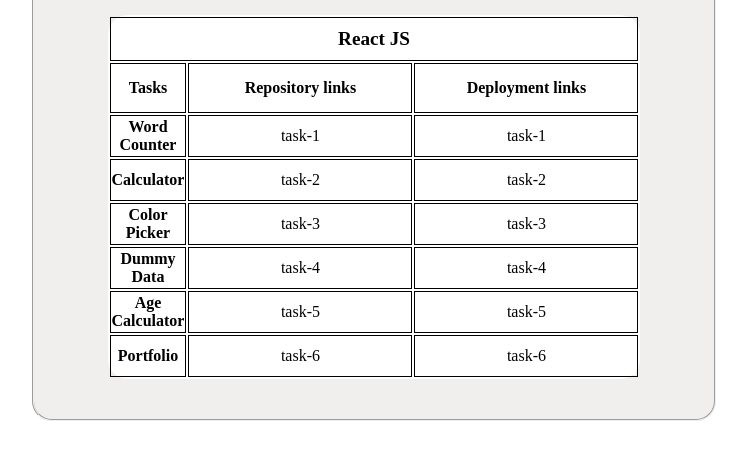
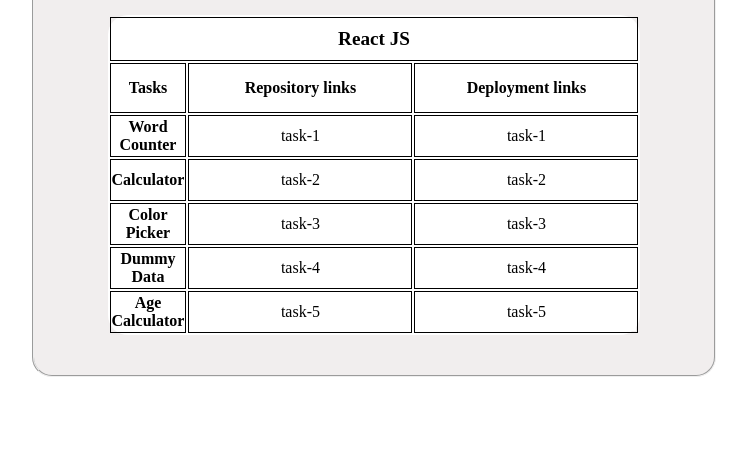
Before and after one commit to Ananya-Polisetty/Assignment_3, a plain HTML site: page index.html in a window 1280 px wide. Shown: the part 115-574 px from the top of the page, without its empty margins (266-1013 px from the left). Drawn offline with Linux system fonts and the light colour scheme.

Commit message:
Update index.html

```diff
--- a/index.html
+++ b/index.html
@@ -111,11 +111,7 @@
         <td><a href="https://github.com/Ananya-Polisetty/a3_age_calc">task-5</a></td>
         <td><a href="https://a3-age-calc.vercel.app/">task-5</a></td>
     </tr>
-    <tr>
-        <th>Portfolio</th>
-        <td><a href="https://github.com/Ananya-Polisetty/a3_portfolio">task-6</a></td>
-        <td><a href="">task-6</a></td>
-    </tr>
+
 
 </tbody></table>
     </fieldset>
```
